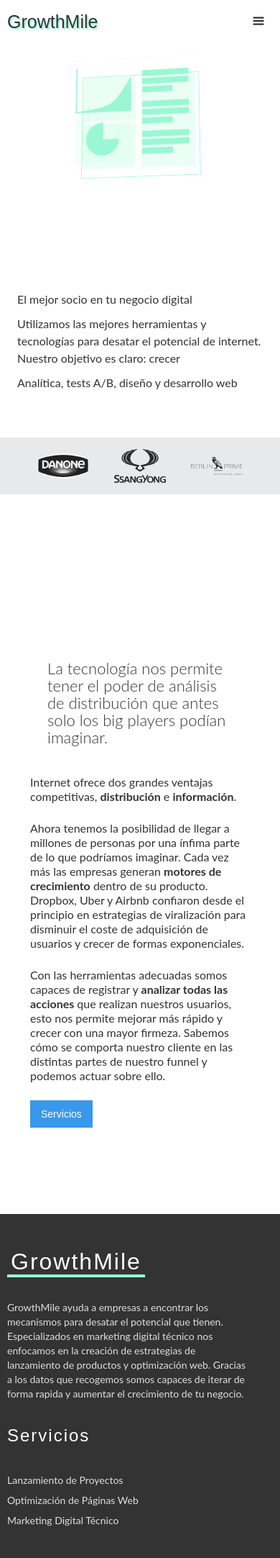
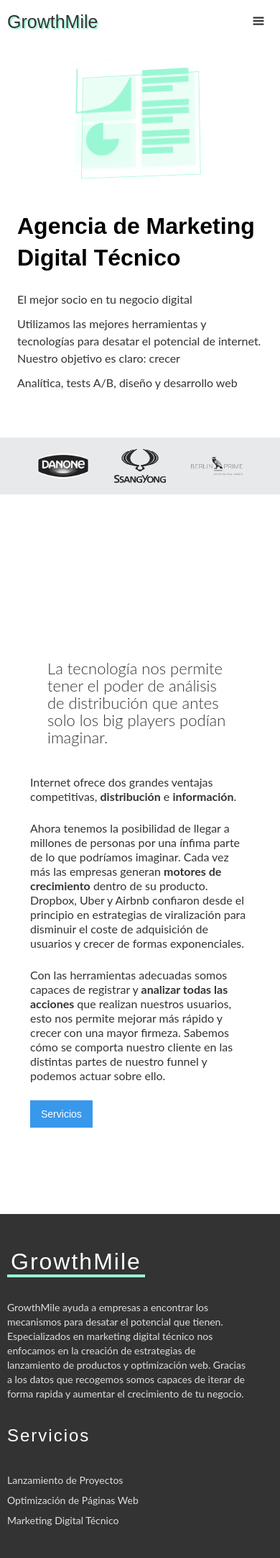
Before and after one commit to joaqib/joaqib.github.io, a Jekyll site: the page built from index.md, in a window 390 px wide. Shown: the whole page at 72% size. Built offline with Jekyll 4.4.1, drawn with Linux system fonts in a browser that asks for light colours.

```diff
--- a/assets/css/growthmile.webflow.css
+++ b/assets/css/growthmile.webflow.css
@@ -677,6 +677,9 @@
   .title {
     color: #fff;
   }
+  .home-cover__title.title {
+    color: #000;
+  }
   .mobile-nav {
     background-color: #000;
     color: #fff;
```
